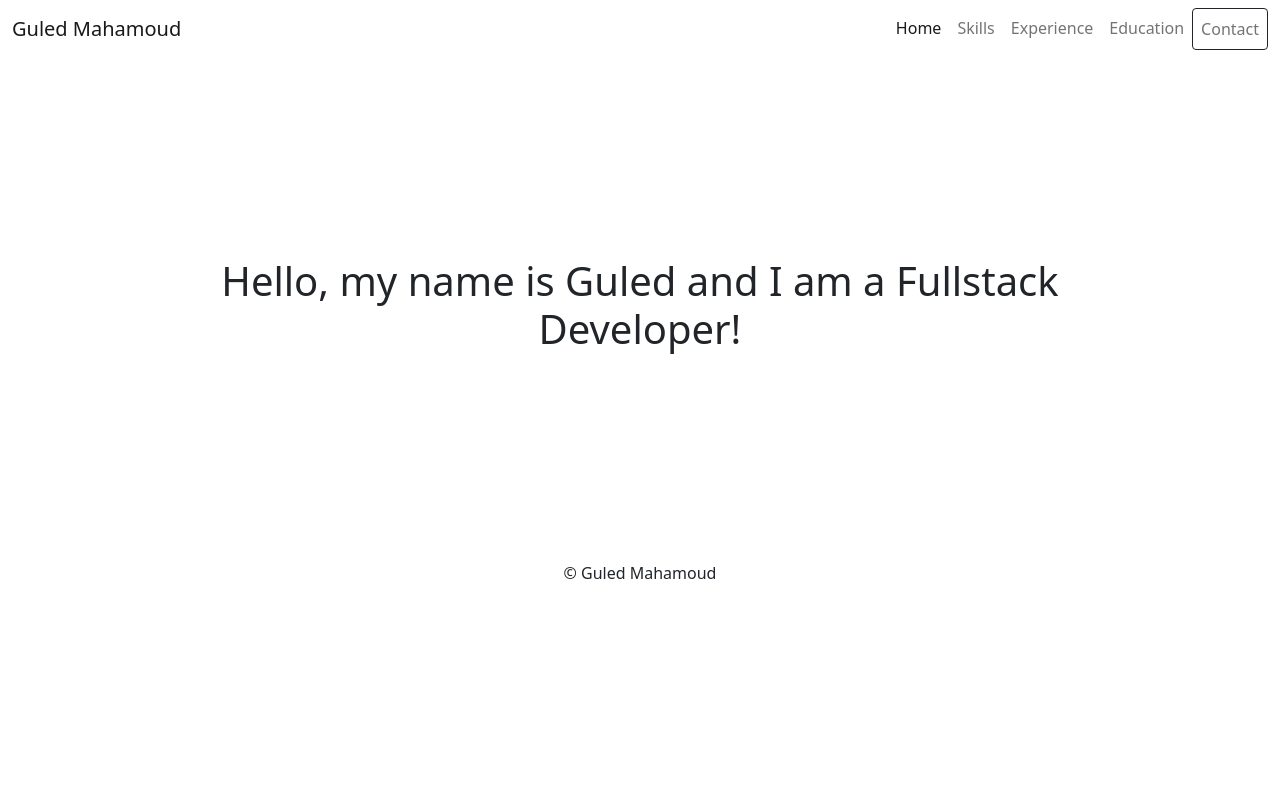
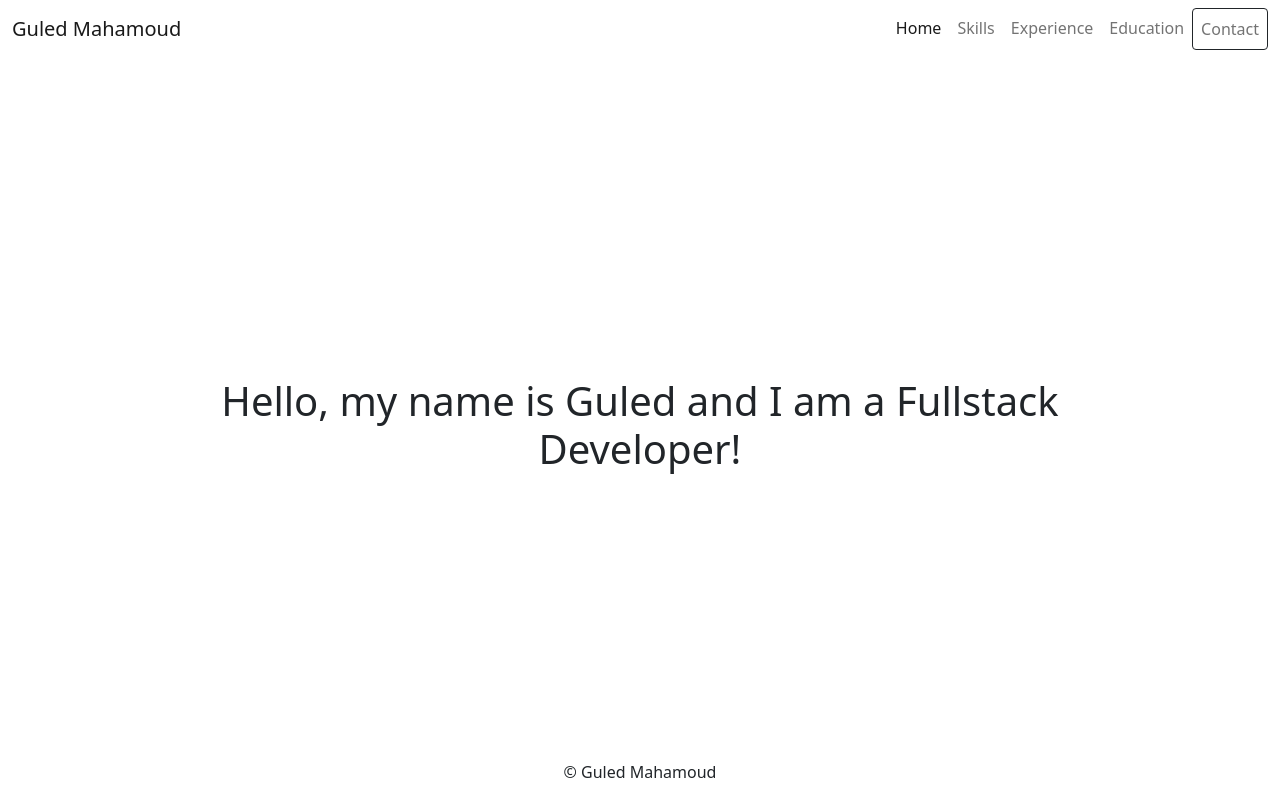
Before and after one commit to gammaled/my-resume-website, a Flask app: page / in a window 1280 px wide. Run offline with Flask 2, Linux system fonts and the light colour scheme; some libraries are stand-ins or nearby versions.

Commit message:
centered footer text and fixed it to the bottom of page

```diff
--- a/static/css/style.css
+++ b/static/css/style.css
@@ -21,3 +21,11 @@ body {
 #admin-link:hover {
     color: black;
 }
+
+/* Footer */
+
+footer {
+    position: absolute;
+    bottom: 0;
+    width: 100%;
+}
```
